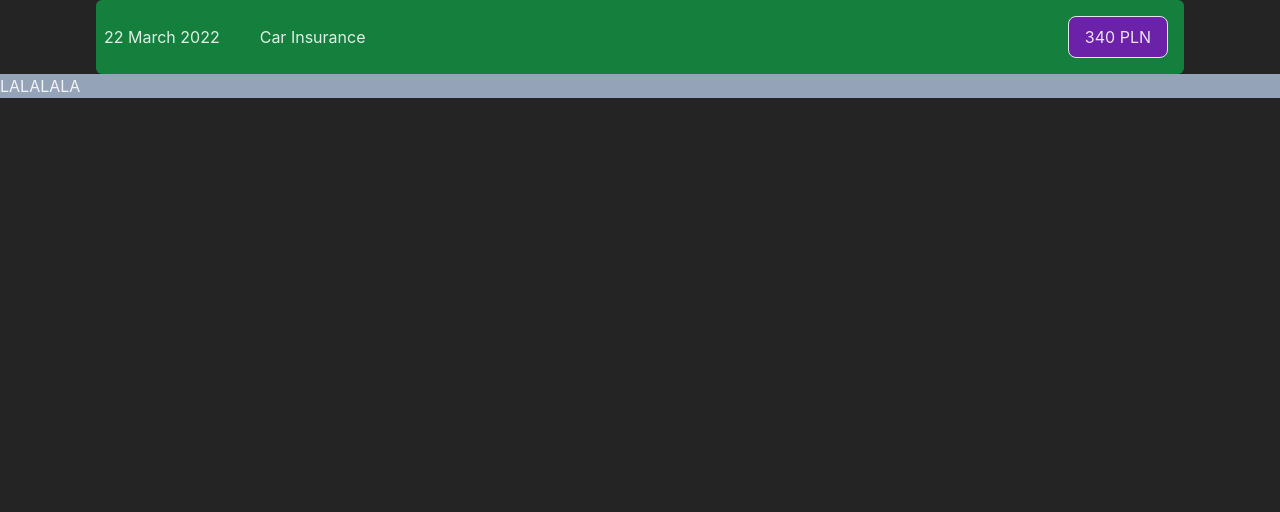
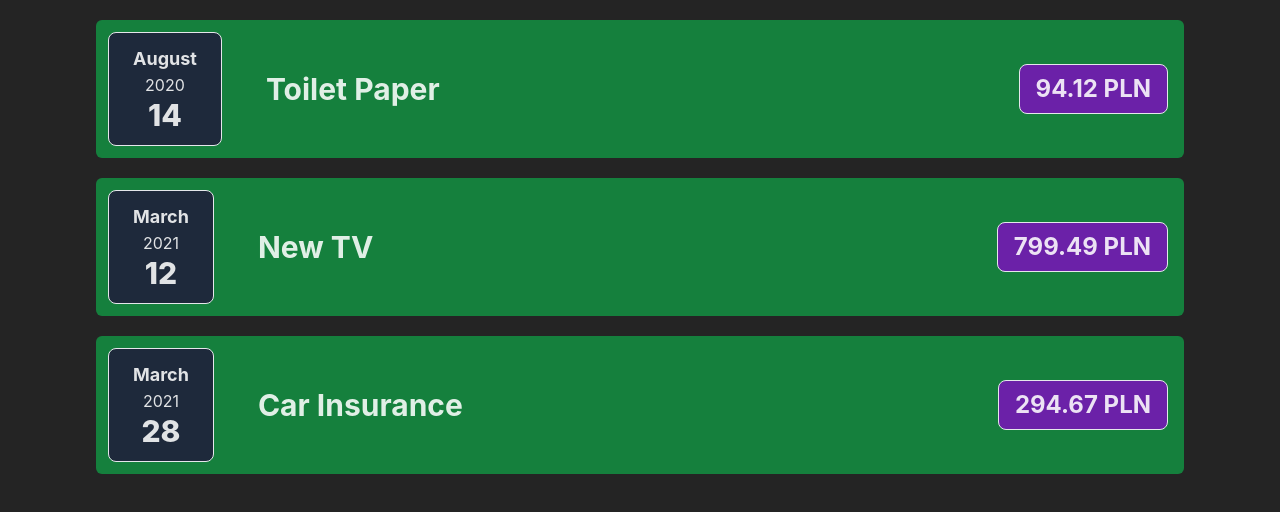
Before and after one commit to frankot/expenses-app-AGAIN, a React (Vite) app: page / in a window 1280 px wide. Shown: the top 512 px of the page. Built offline with nearby package versions, Linux system fonts and the light colour scheme.

Commit message:
added tailwind styling to expense ExpensItem

```diff
--- a/src/App.jsx
+++ b/src/App.jsx
@@ -1,10 +1,44 @@
 import ExpensItem from "./components/ExpensItem";
 
 export default function App() {
+  const expenses = [
+    {
+      id: "e1",
+      title: "Toilet Paper",
+      amount: 94.12,
+      date: new Date(2020, 7, 14),
+    },
+    { id: "e2", title: "New TV", amount: 799.49, date: new Date(2021, 2, 12) },
+    {
+      id: "e3",
+      title: "Car Insurance",
+      amount: 294.67,
+      date: new Date(2021, 2, 28),
+    },
+    {
+      id: "e4",
+      title: "New Desk (Wooden)",
+      amount: 450,
+      date: new Date(2021, 5, 12),
+    },
+  ];
   return (
     <div>
-      <ExpensItem/>
-      <div className="bg-slate-400">LALALALA</div>
+      <ExpensItem
+        title={expenses[0].title}
+        amount={expenses[0].amount}
+        date={expenses[0].date}
+      />
+      <ExpensItem
+        title={expenses[1].title}
+        amount={expenses[1].amount}
+        date={expenses[1].date}
+      />
+      <ExpensItem
+        title={expenses[2].title}
+        amount={expenses[2].amount}
+        date={expenses[2].date}
+      />
     </div>
   );
 }
--- a/src/components/ExpensItem.jsx
+++ b/src/components/ExpensItem.jsx
@@ -1,10 +1,14 @@
-export default function ExpensItem() {
+import ExpenseDate from "./ExpenseDate";
+
+export default function ExpensItem(props) {
   return (
-    <div className="flex justify-between items-center mx-24 bg-green-700 rounded-md p-2">
-      <div className="flex-none mr-10">22 March 2022</div>
-      <div className="flex-1">Car Insurance</div>
-      <div className=" bg-purple-800 rounded-lg m-2 px-4 py-2 border">
-        <div>340 PLN</div>
+    <div className="flex justify-between items-center mx-24 my-5 bg-green-700 rounded-md p-2">
+      <div className="flex-none mr-10">
+        <ExpenseDate date={props.date} />
+      </div>
+      <div className="flex-1 text-3xl font-bold">{props.title}</div>
+      <div className=" bg-purple-800 rounded-lg m-2 px-4 py-2 border min-w-[8rem] font-bold text-2xl justify-center flex">
+        <div>{props.amount} PLN</div>
       </div>
     </div>
   );
--- a/src/components/ExpenseDate.jsx
+++ b/src/components/ExpenseDate.jsx
@@ -1,7 +1,12 @@
-export default function ExpenseDate (props) {
-    const month = props.date.toLocaleString("en-US", { month: "long" });
-    const year = props.date.getFullYear();
-    const day = props.date.toLocaleString("en-US", { day: "2-digit" });
-
-
+export default function ExpenseDate(props) {
+  const month = props.date.toLocaleString("en-US", { month: "long" });
+  const year = props.date.getFullYear();
+  const day = props.date.toLocaleString("en-US", { day: "2-digit" });
+  return (
+    <div className="flex flex-col items-center bg-slate-800 rounded-lg py-3 px-6 m-1 border">
+      <div className="font-bold text-lg">{month}</div>
+      <div>{year}</div>
+      <div className="text-3xl font-extrabold">{day}</div>
+    </div>
+  );
 }
```
